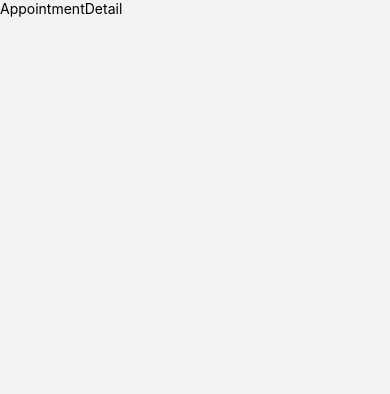
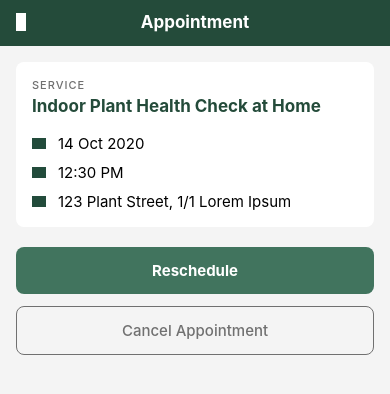
Before and after one commit to KahChun2000/FloristApp, a React Native app: screen /AppointmentDetail in a window 390 px wide. Shown: the top 394 px of the page. Built offline with nearby package versions, Linux system fonts and the light colour scheme; grey boxes are pictures that could not be loaded.

Commit message:
feat: add appointment detail

```diff
--- a/src/screens/AppointmentDetailScreen.tsx
+++ b/src/screens/AppointmentDetailScreen.tsx
@@ -1,10 +1,242 @@
-import React from 'react';
-import { Text, View } from 'react-native';
+import React, { useState } from 'react';
+import {
+  Image,
+  ImageSourcePropType,
+  Pressable,
+  ScrollView,
+  StyleSheet,
+  Text,
+  View,
+} from 'react-native';
+import { StackScreenProps } from '../navigation/types';
+import { useApp } from '../context/AppContext';
+import { TimeSlot, timeSlots } from '../data/appointment';
+import { colors } from '../theme';
+import ScreenHeader from '../components/ScreenHeader';
 
-export default function AppointmentDetailScreen() {
+function DetailRow(props: { icon: ImageSourcePropType; text: string }) {
   return (
-    <View>
-      <Text>AppointmentDetail</Text>
+    <View style={styles.detailRow}>
+      <Image source={props.icon} style={styles.detailIcon} />
+      <Text style={styles.detailText}>{props.text}</Text>
     </View>
   );
 }
+
+export default function AppointmentDetailScreen({
+  navigation,
+}: StackScreenProps<'AppointmentDetail'>) {
+  const { appointment, setAppointment } = useApp();
+  const [showSlots, setShowSlots] = useState(false);
+  const [confirmCancel, setConfirmCancel] = useState(false);
+
+  function reschedule(slot: TimeSlot) {
+    if (appointment) {
+      setAppointment({ ...appointment, date: slot.date, time: slot.time });
+      setShowSlots(false);
+    }
+  }
+
+  function cancel() {
+    setAppointment(null);
+    setConfirmCancel(false);
+  }
+
+  function bookService() {
+    navigation.navigate('Tabs', {
+      screen: 'Mall',
+      params: { type: 'service' },
+    });
+  }
+
+  return (
+    <View style={styles.screen}>
+      <ScreenHeader title="Appointment" onBack={() => navigation.goBack()} />
+      {appointment ? (
+        <ScrollView contentContainerStyle={styles.content}>
+          <View style={styles.card}>
+            <Text style={styles.label}>SERVICE</Text>
+            <Text style={styles.service}>{appointment.service}</Text>
+            <DetailRow
+              icon={require('../assets/images/icon-calendar.png')}
+              text={appointment.date}
+            />
+            <DetailRow
+              icon={require('../assets/images/icon-clock.png')}
+              text={appointment.time}
+            />
+            <DetailRow
+              icon={require('../assets/images/icon-location.png')}
+              text={appointment.address}
+            />
+          </View>
+
+          <Pressable
+            style={styles.button}
+            onPress={() => setShowSlots(!showSlots)}
+          >
+            <Text style={styles.buttonText}>Reschedule</Text>
+          </Pressable>
+
+          {showSlots
+            ? timeSlots.map(slot => (
+                <Pressable
+                  key={slot.date + slot.time}
+                  style={styles.slot}
+                  onPress={() => reschedule(slot)}
+                >
+                  <Text style={styles.slotText}>
+                    {slot.date + ' · ' + slot.time}
+                  </Text>
+                </Pressable>
+              ))
+            : null}
+
+          {confirmCancel ? (
+            <View style={styles.confirm}>
+              <Text style={styles.confirmText}>Are you sure?</Text>
+              <Pressable onPress={cancel}>
+                <Text style={styles.yes}>Yes</Text>
+              </Pressable>
+              <Pressable onPress={() => setConfirmCancel(false)}>
+                <Text style={styles.no}>No</Text>
+              </Pressable>
+            </View>
+          ) : (
+            <Pressable
+              style={styles.cancelButton}
+              onPress={() => setConfirmCancel(true)}
+            >
+              <Text style={styles.cancelText}>Cancel Appointment</Text>
+            </Pressable>
+          )}
+        </ScrollView>
+      ) : (
+        <View style={styles.empty}>
+          <Text style={styles.emptyText}>No upcoming appointment</Text>
+          <Pressable onPress={bookService}>
+            <Text style={styles.link}>Book a service</Text>
+          </Pressable>
+        </View>
+      )}
+    </View>
+  );
+}
+
+const styles = StyleSheet.create({
+  screen: {
+    flex: 1,
+    backgroundColor: colors.background,
+  },
+  content: {
+    padding: 16,
+  },
+  card: {
+    backgroundColor: colors.white,
+    borderRadius: 8,
+    padding: 16,
+  },
+  label: {
+    fontSize: 11,
+    fontWeight: '500',
+    letterSpacing: 1,
+    color: colors.grey,
+  },
+  service: {
+    fontSize: 17,
+    fontWeight: '700',
+    color: colors.primary,
+    marginTop: 4,
+    marginBottom: 8,
+  },
+  detailRow: {
+    flexDirection: 'row',
+    alignItems: 'center',
+    marginTop: 10,
+  },
+  detailIcon: {
+    width: 14,
+    height: 14,
+    resizeMode: 'contain',
+    tintColor: colors.primary,
+    marginRight: 12,
+  },
+  detailText: {
+    fontSize: 15,
+    color: colors.text,
+  },
+  button: {
+    backgroundColor: colors.button,
+    borderRadius: 8,
+    paddingVertical: 14,
+    alignItems: 'center',
+    marginTop: 20,
+  },
+  buttonText: {
+    color: colors.white,
+    fontSize: 15,
+    fontWeight: '700',
+  },
+  slot: {
+    backgroundColor: colors.white,
+    borderRadius: 8,
+    padding: 14,
+    marginTop: 8,
+  },
+  slotText: {
+    fontSize: 14,
+    color: colors.primary,
+  },
+  cancelButton: {
+    borderWidth: 1,
+    borderColor: colors.grey,
+    borderRadius: 8,
+    paddingVertical: 14,
+    alignItems: 'center',
+    marginTop: 12,
+  },
+  cancelText: {
+    color: colors.grey,
+    fontSize: 15,
+    fontWeight: '500',
+  },
+  confirm: {
+    flexDirection: 'row',
+    alignItems: 'center',
+    backgroundColor: colors.white,
+    borderRadius: 8,
+    padding: 14,
+    marginTop: 12,
+  },
+  confirmText: {
+    flex: 1,
+    fontSize: 15,
+    color: colors.text,
+  },
+  yes: {
+    fontSize: 15,
+    fontWeight: '700',
+    color: '#AA5851',
+    marginLeft: 20,
+  },
+  no: {
+    fontSize: 15,
+    fontWeight: '700',
+    color: colors.primary,
+    marginLeft: 20,
+  },
+  empty: {
+    alignItems: 'center',
+    marginTop: 80,
+  },
+  emptyText: {
+    fontSize: 15,
+    color: colors.grey,
+  },
+  link: {
+    fontSize: 14,
+    color: colors.link,
+    textDecorationLine: 'underline',
+    marginTop: 12,
+  },
+});
```
Also changed, not shown: 1 other file (tests, documents, lock files or other folders).
